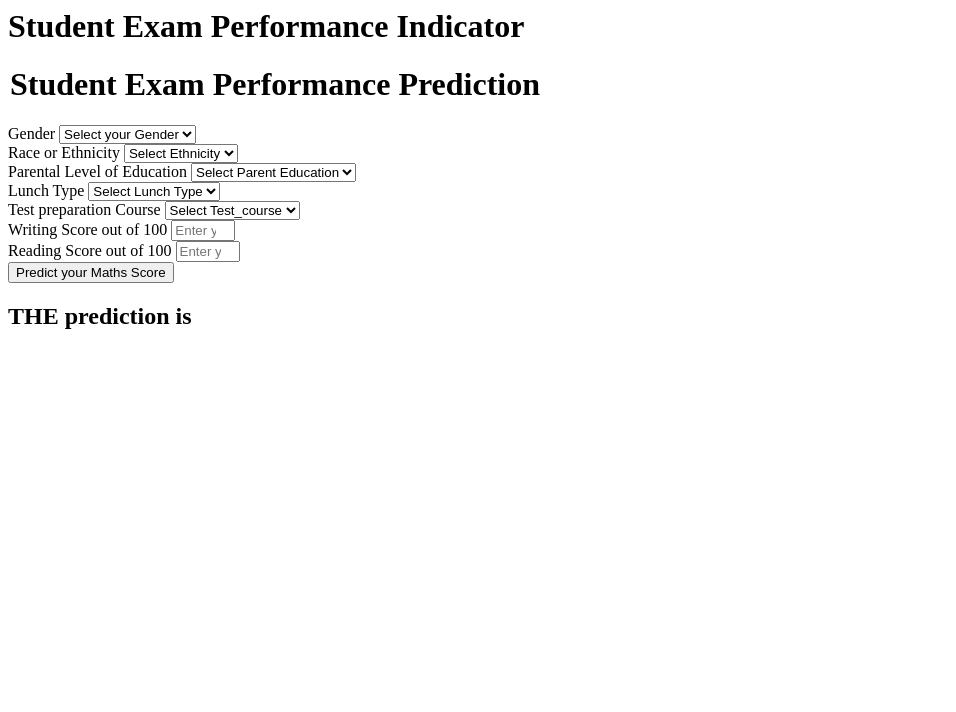
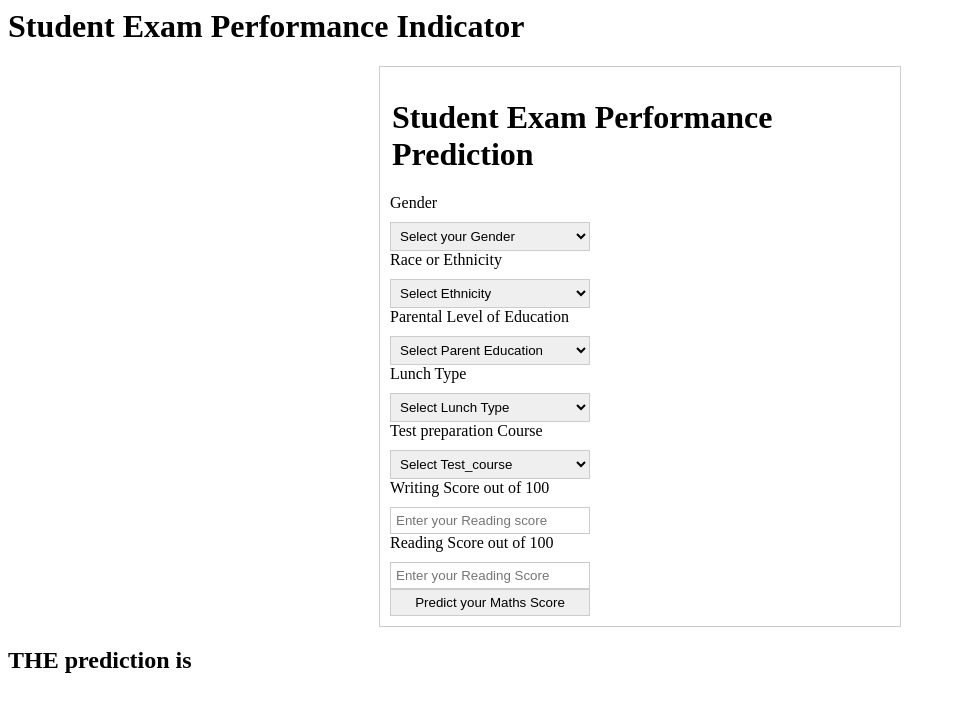
Before and after one commit to Nikhilsinghbora/ml_project, a Flask app: template templates/home.html in a window 1280 px wide. Shown: the top 712 px of the page, without its empty margins (0-956 px from the left). Run offline with Flask 3, Linux system fonts and the light colour scheme; the template is opened without the code that fills it, so the values that code supplies are empty.

Commit message:
frontend

```diff
--- a/app.py
+++ b/app.py
@@ -43,4 +43,4 @@ def predict_datapoint():
 
 
 if __name__ == "main":
-    app.run(host="0.0.0.0", debug=True)
+    app.run(debug=True)
--- /dev/null
+++ b/templates/form_style.css
@@ -0,0 +1,30 @@
+form {
+    width: 500px;
+    margin: 0 auto;
+    padding: 10px;
+    border: 1px solid #ccc;
+  }
+
+  label {
+    display: block;
+    margin-bottom: 10px;
+  }
+
+  input {
+    width: 200px;
+    padding: 5px;
+    border: 1px solid #ccc;
+  }
+
+  select {
+    width: 200px;
+    padding: 5px;
+    border: 1px solid #ccc;
+  }
+
+  textarea {
+    width: 300px;
+    height: 100px;
+    padding: 5px;
+    border: 1px solid #ccc;
+  }
--- a/templates/home.html
+++ b/templates/home.html
@@ -1,5 +1,6 @@
 <html>
 <body>
+    <link rel="stylesheet" href="form_style.css">
     <div class="login">
        <h1>Student Exam Performance Indicator</h1>
 
```
Also changed, not shown: templates/index.html (+24 -1 lines), templates/style.css (added, +56 -0 lines).
